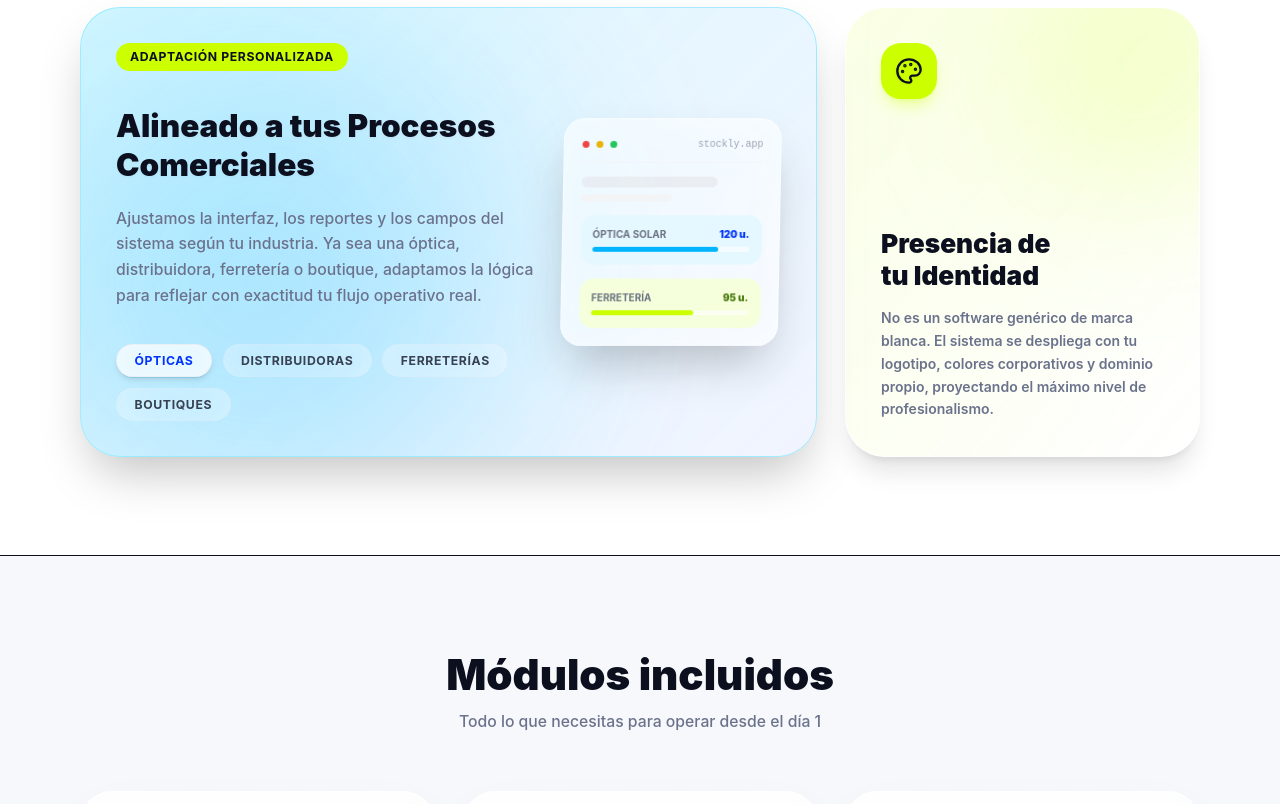
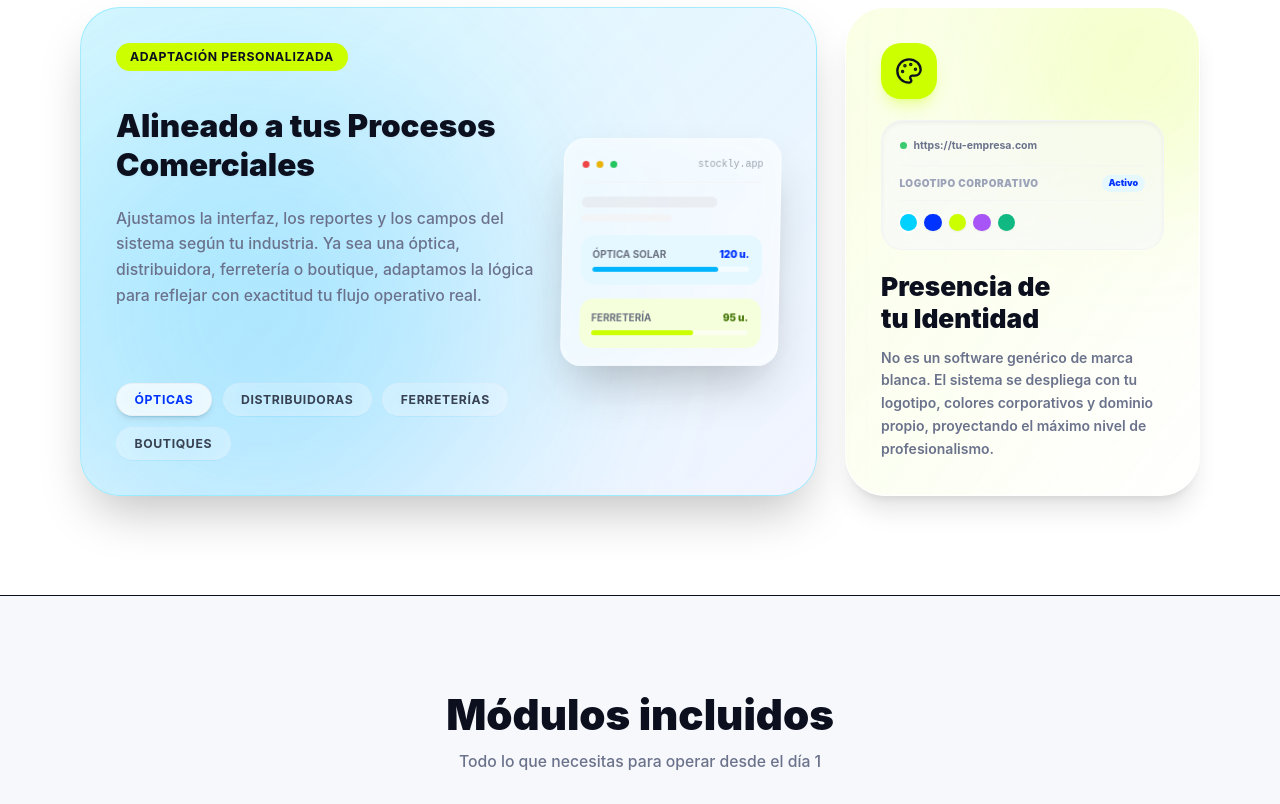
Before and after one commit to manuelemayora-ux/Growcodashboard, a Next.js app: page /SaaSystem/ in a window 1280 px wide. Shown: the part 980-1784 px from the top of the page. Built offline with nearby package versions, Linux system fonts and the light colour scheme.

Commit message:
fix: fill empty space in identity bento card with a custom branding mockup widget

```diff
--- a/src/app/page.tsx
+++ b/src/app/page.tsx
@@ -386,11 +386,32 @@ export default function LandingPage() {
                   <Palette className="h-8 w-8 drop-shadow-sm" />
                 </div>
 
+                {/* Branding Customization Preview Widget */}
+                <div className="my-6 bg-slate-50/70 dark:bg-slate-900/40 border border-gray-100 dark:border-white/5 rounded-3xl p-5 flex flex-col gap-3 shadow-inner backdrop-blur-md">
+                  <div className="flex items-center gap-2 text-xs font-mono text-[rgb(var(--text-secondary))] dark:text-slate-300">
+                    <span className="h-2 w-2 rounded-full bg-green-500 animate-pulse"></span>
+                    <span className="font-bold">https://tu-empresa.com</span>
+                  </div>
+                  <div className="flex items-center justify-between border-t border-b border-gray-100/50 dark:border-white/5 py-2.5 my-0.5">
+                    <span className="text-[10px] font-black uppercase tracking-wider text-[rgb(var(--text-dim))]">Logotipo Corporativo</span>
+                    <span className="bg-[rgb(var(--cyan-dim))] dark:bg-cyan-950/40 px-2 py-0.5 rounded-full text-[9px] font-black text-[rgb(var(--blue-deep))] dark:text-[rgb(var(--cyan))]">
+                      Activo
+                    </span>
+                  </div>
+                  <div className="flex gap-2">
+                    <div className="h-5 w-5 rounded-full bg-[rgb(var(--cyan))] ring-2 ring-white dark:ring-slate-950 shadow-sm"></div>
+                    <div className="h-5 w-5 rounded-full bg-[rgb(var(--blue-deep))] shadow-sm"></div>
+                    <div className="h-5 w-5 rounded-full bg-[rgb(var(--accent))] shadow-sm"></div>
+                    <div className="h-5 w-5 rounded-full bg-purple-500 shadow-sm"></div>
+                    <div className="h-5 w-5 rounded-full bg-emerald-500 shadow-sm"></div>
+                  </div>
+                </div>
+
                 <div>
-                  <h3 className="text-3xl font-black text-[rgb(var(--bg-dark))] dark:text-white mt-8 leading-tight">
+                  <h3 className="text-3xl font-black text-[rgb(var(--bg-dark))] dark:text-white leading-tight">
                     Presencia de<br/>tu Identidad
                   </h3>
-                  <p className="mt-4 text-base font-semibold text-[rgb(var(--text-secondary))] dark:text-gray-300 leading-relaxed">
+                  <p className="mt-3 text-base font-semibold text-[rgb(var(--text-secondary))] dark:text-gray-300 leading-relaxed">
                     No es un software genérico de marca blanca. El sistema se despliega con tu logotipo, colores corporativos y dominio propio, proyectando el máximo nivel de profesionalismo.
                   </p>
                 </div>
```
